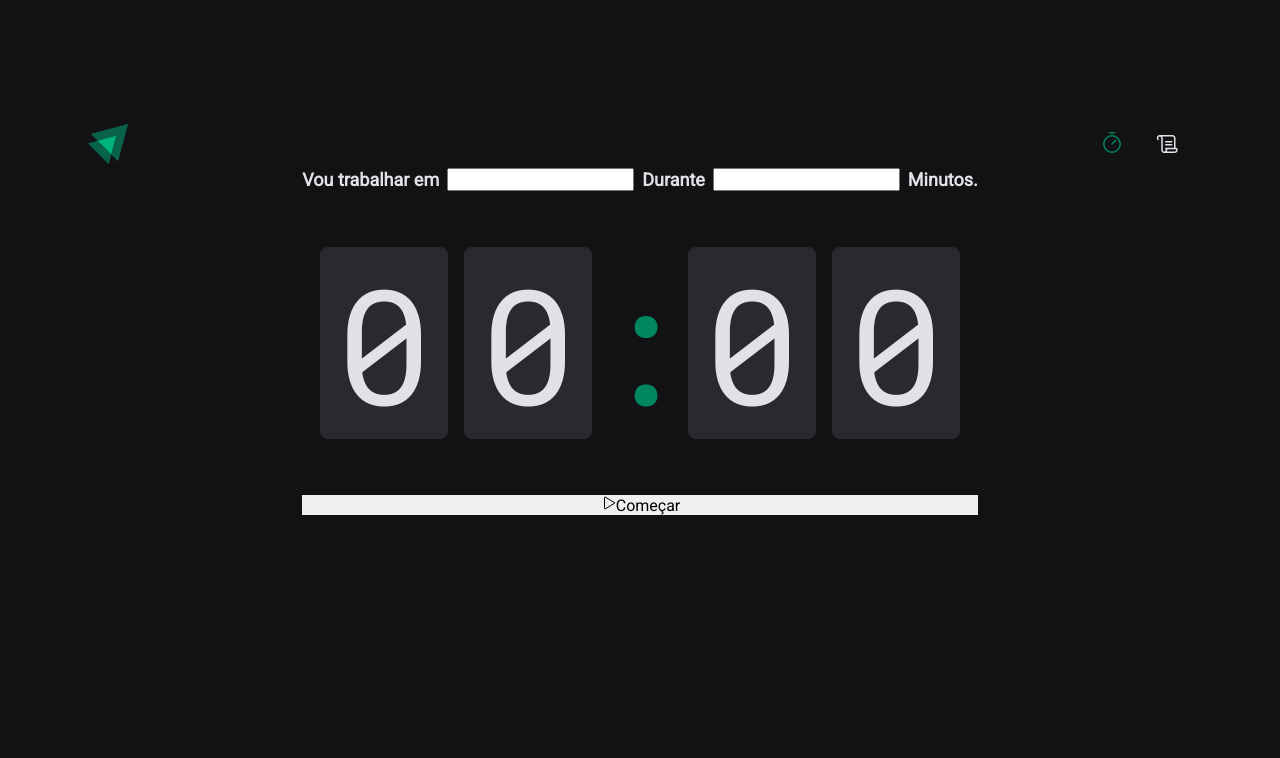
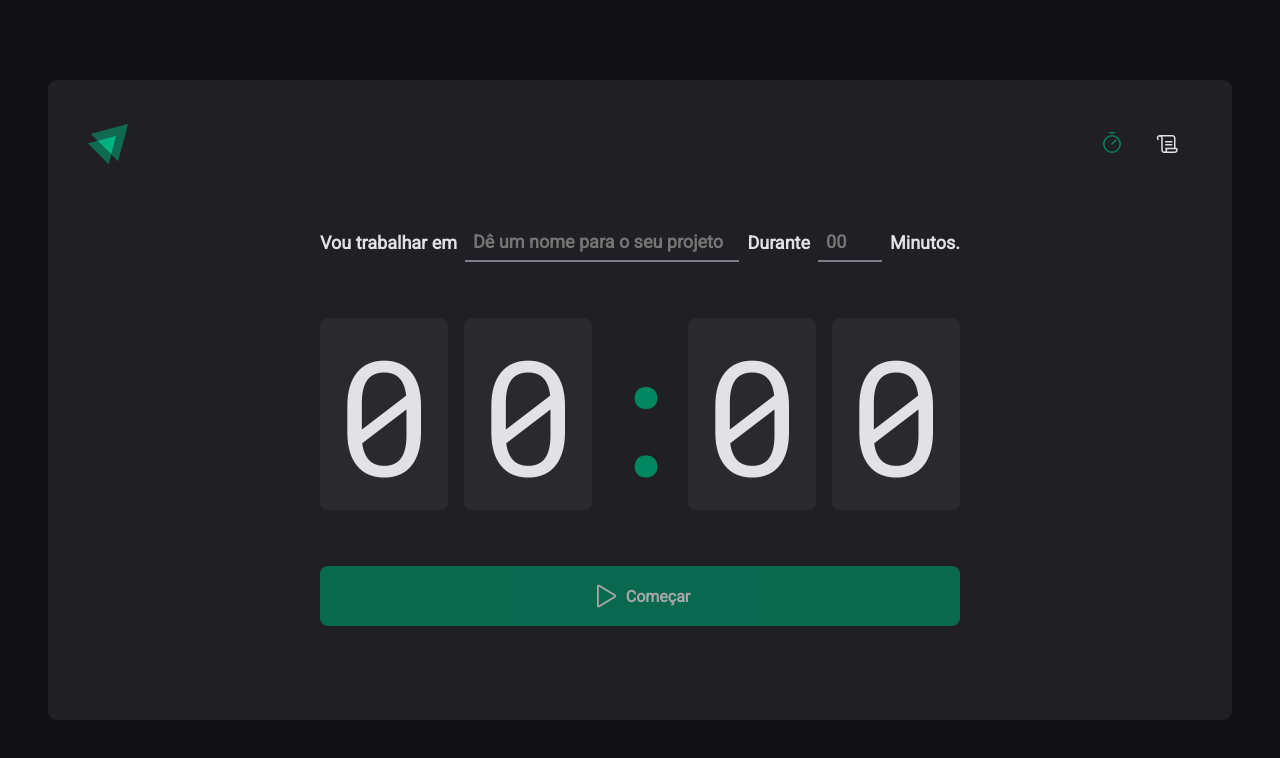
Before and after one commit to 2305ray/Timer-ignite, a React (Vite) app: page / in a window 1280 px wide. Shown: the top 758 px of the page. Built offline with nearby package versions, Linux system fonts and the light colour scheme.

Commit message:
correções

```diff
--- a/index.html
+++ b/index.html
@@ -10,7 +10,6 @@
 
 
     <link href="https://fonts.googleapis.com/css2?family=Roboto+Mono:ital,wght@0700&family=Roboto:ital,wght@400;700&display=swap" rel="stylesheet" />
-
     <title>ignite timer</title>
   </head>
   <body>
--- a/src/Components/header/index.tsx
+++ b/src/Components/header/index.tsx
@@ -1,23 +1,20 @@
-import { HeaderContainer } from "./styles";
-import LogoIgnite from '../../assets/Logo-ignite.svg'
-import { Timer, Scroll} from 'phosphor-react'
-import { NavLink } from "react-router-dom";
+import { HeaderContainer } from './styles';
+import LogoIgnite from '../../assets/Logo-ignite.svg';
+import { Timer, Scroll } from 'phosphor-react';
+import { NavLink } from 'react-router-dom';
 
 export function Header() {
-    return(
-
+  return (
     <HeaderContainer>
-            <img src={LogoIgnite} alt="Dois trinângulos verdes" />
+      <img src={LogoIgnite} alt="Dois triângulos verdes" />
       <nav>
         <NavLink to="/" title="timer">
           <Timer size={24} />
         </NavLink>
-
         <NavLink to="/history" title="histórico">
           <Scroll size={24} />
         </NavLink>
       </nav>
     </HeaderContainer>
-
-    )
+  );
 }
--- a/src/layouts/defaultLayout/styles.ts
+++ b/src/layouts/defaultLayout/styles.ts
@@ -1,16 +1,14 @@
 import styled from 'styled-components';
 
-export const LayoutContainer = styled.div `
-    max-width: 74rem;
-    height: calc(100vh - 10 rem);
-    margin: 5rem auto;
-    padding: 2.5rem;
+export const LayoutContainer = styled.div`
+  max-width: 74rem;
+  height: calc(100vh - 10rem);
+  margin: 5rem auto;
+  padding: 2.5rem;
 
-    background: ${ (props) => props.theme['gray=800']};
-    border-radius: 9px;
+  background: ${(props) => props.theme['gray-800']};
+  border-radius: 9px;
 
-    disply:flex;
-    flex direction: column;
-
-
+  display: flex;
+  flex-direction: column;
 `;
--- a/src/pages/home/index.tsx
+++ b/src/pages/home/index.tsx
@@ -1,11 +1,13 @@
-import { Play } from 'phosphor-react';
+import { Play } from 'phosphor-react'
 import {
   CountdownContainer,
   FormContainer,
   HomeContainer,
+  MinuteAmountInput,
   Separator,
   StartCountdownButton,
-} from './styles';
+  TaskInput,
+} from './styles'
 
 export function Home() {
   return (
@@ -13,10 +15,14 @@ export function Home() {
       <form action="">
         <FormContainer>
           <label htmlFor="task">Vou trabalhar em</label>
-          <input id="task" />
+          <TaskInput id="task" placeholder="Dê um nome para o seu projeto" />
 
-          <label htmlFor="">Durante</label>
-          <input type="number" id="minutesAmount" />
+          <label htmlFor="minutesAmount">Durante</label>
+          <MinuteAmountInput
+            type="number"
+            id="minutesAmount"
+            placeholder="00"
+          />
 
           <span>Minutos.</span>
         </FormContainer>
@@ -29,11 +35,11 @@ export function Home() {
           <span>0</span>
         </CountdownContainer>
 
-        <StartCountdownButton type="submit">
-          <Play />
+        <StartCountdownButton disabled type="submit">
+          <Play size={28} />
           Começar
         </StartCountdownButton>
       </form>
     </HomeContainer>
-  );
+  )
 }
--- a/src/pages/home/styles.ts
+++ b/src/pages/home/styles.ts
@@ -1,9 +1,8 @@
-import styled from "styled-components";
+import styled from 'styled-components';
 
 export const HomeContainer = styled.main`
-    flex:1;
-
-    display:flex;
+  flex: 1;
+  display: flex;
   flex-direction: column;
   align-items: center;
   justify-content: center;
@@ -13,7 +12,6 @@ export const HomeContainer = styled.main`
     flex-direction: column;
     align-items: center;
     gap: 3.5rem;
-
   }
 `;
 
@@ -27,7 +25,25 @@ export const FormContainer = styled.div`
   font-size: 1.125rem;
   font-weight: bold;
   flex-wrap: wrap;
+`;
 
+const BaseInput = styled.input`
+  background: transparent;
+  height: 2.5rem;
+  border: 0;
+  border-bottom: 2px solid ${(props) => props.theme['gray-500']};
+  font-weight: bold;
+  font-size: 1.125rem;
+  padding: 0 0.5rem;
+  color: ${(props) => props.theme['gray-100']};
+`;
+
+export const TaskInput = styled(BaseInput)`
+  flex: 1; /* ocupa o máximo de espaço que dá, ele é um atalho para o flex-grow(habilidade de crescer além do tamanho original), flex-shrink(habilidade de diminuir além do tamanho original) e flex-basis(tamanho ideal) */
+`;
+
+export const MinuteAmountInput = styled(BaseInput)`
+  width: 4rem;
 `;
 
 export const CountdownContainer = styled.div`
@@ -35,7 +51,6 @@ export const CountdownContainer = styled.div`
   font-size: 10rem;
   line-height: 8rem;
   color: ${(props) => props.theme['gray-100']};
-
   display: flex;
   gap: 1rem;
 
@@ -50,18 +65,35 @@ export const CountdownContainer = styled.div`
 export const Separator = styled.div`
   padding: 2rem 0;
   color: ${(props) => props.theme['green-500']};
-
   width: 4rem;
   overflow: hidden;
   display: flex;
   justify-content: center;
-
 `;
 
 export const StartCountdownButton = styled.button`
   width: 100%;
   border: 0;
-padding
+  padding: 1rem;
+  border-radius: 8px;
 
+  display: flex;
+  align-items: center;
+  justify-content: center;
+  gap: 0.5rem;
+  font-weight: bold;
 
+  cursor: pointer;
+
+  background: ${(props) => props.theme['green-500']};
+  color: ${(props) => props.theme['gray-100']};
+
+  &:disabled {
+    opacity: 0.7;
+    cursor: not-allowed;
+  }
+
+  &:not(:disabled):hover {
+    background: ${(props) => props.theme['green-700']};
+  }
 `;
```
Also changed, not shown: src/App.tsx (+6 -6 lines), src/Components/header/styles.ts (+5 -9 lines), src/Components/router.tsx (+9 -24 lines), src/Components/styles/global.ts (+5 -7 lines), src/layouts/defaultLayout/index.tsx (+9 -9 lines), src/main.tsx (+4 -4 lines). Lines whose indentation alone changed are shown as unchanged.
